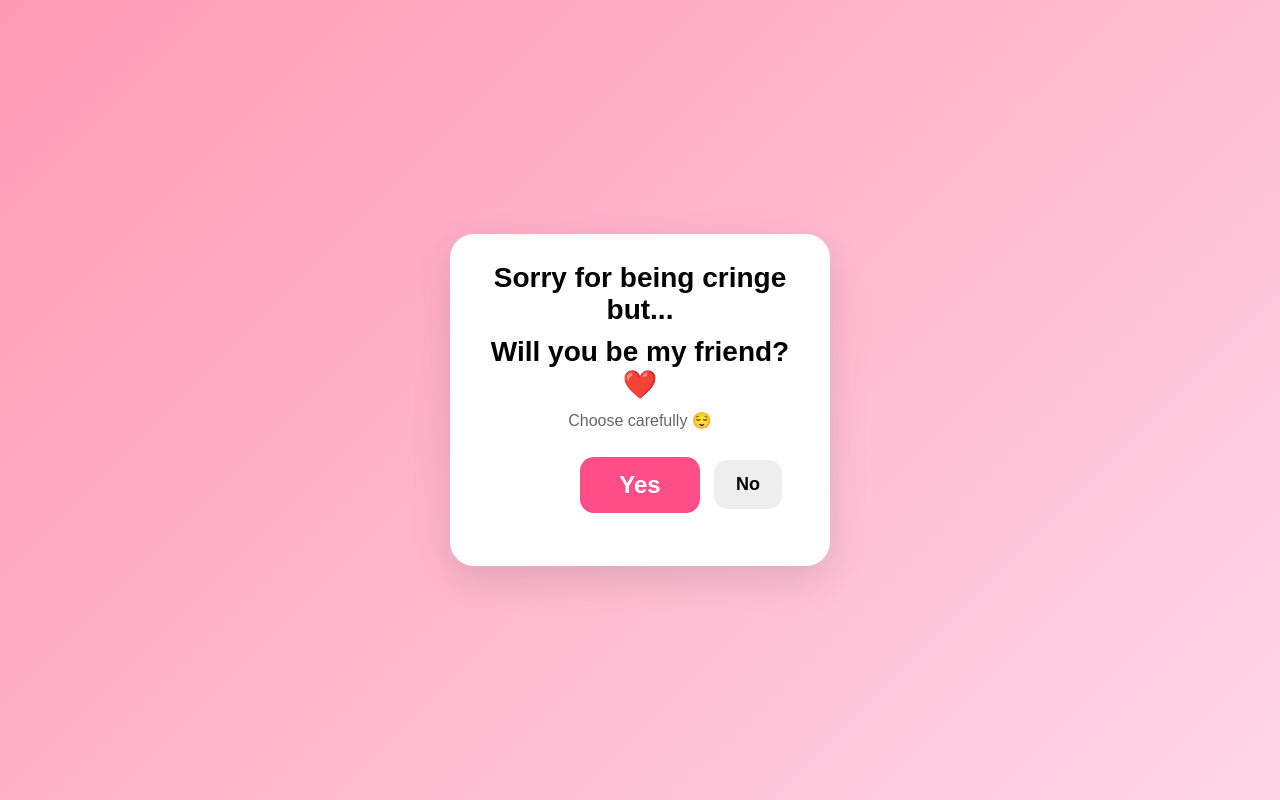
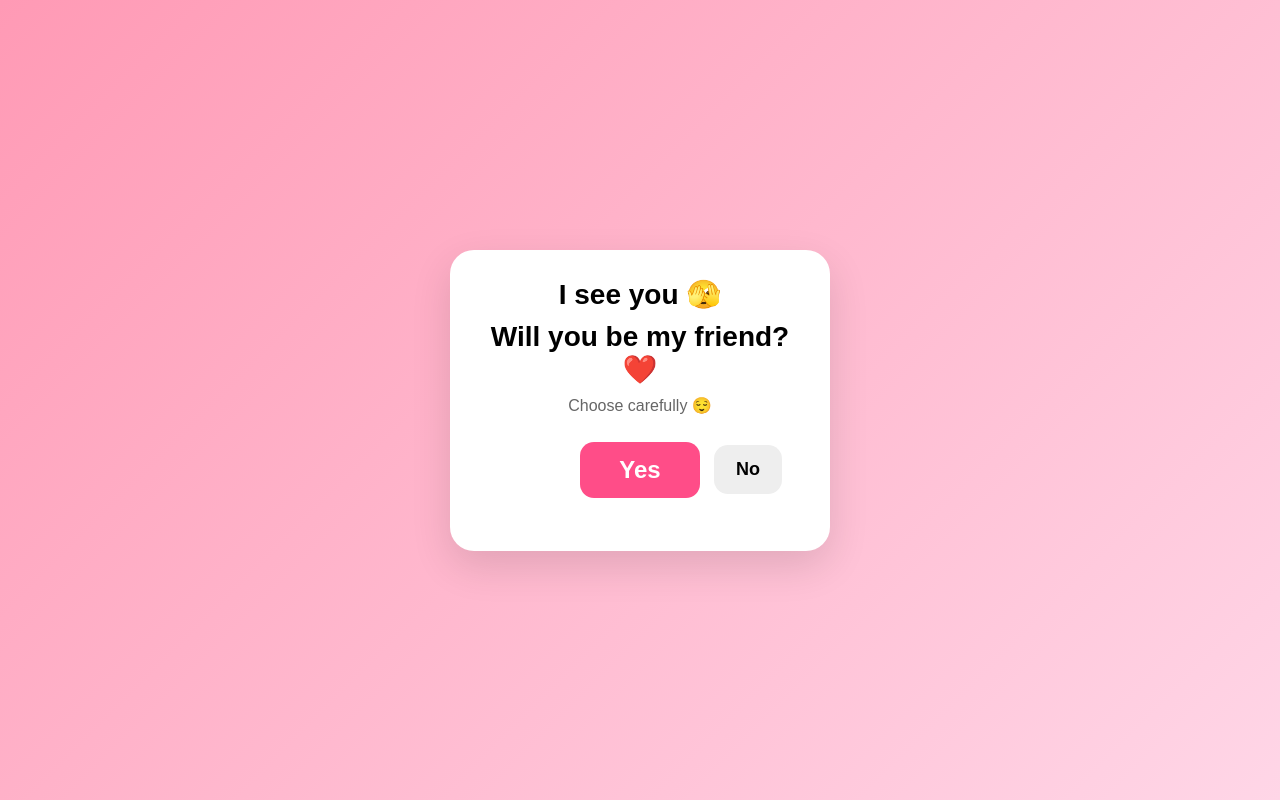
Before and after one commit to MarwanxMostafa/friends, a plain HTML site: page index.html in a window 1280 px wide. Drawn offline with Linux system fonts and the light colour scheme; no server answers.

Commit message:
Change card header text to 'I see you 🫣'
Updated the text in the card header to 'I see you 🫣'.

```diff
--- a/index.html
+++ b/index.html
@@ -87,7 +87,7 @@
 
 <body>
     <div class='card'>
-        <h1>Sorry for being cringe but...</h1>
+        <h1>I see you 🫣</h1>
         <h1>Will you be my friend? ❤️</h1>
         <p>Choose carefully 😌</p>
         <div class='btns'><button id='yes'>Yes</button><button id='no'>No</button></div>
```
